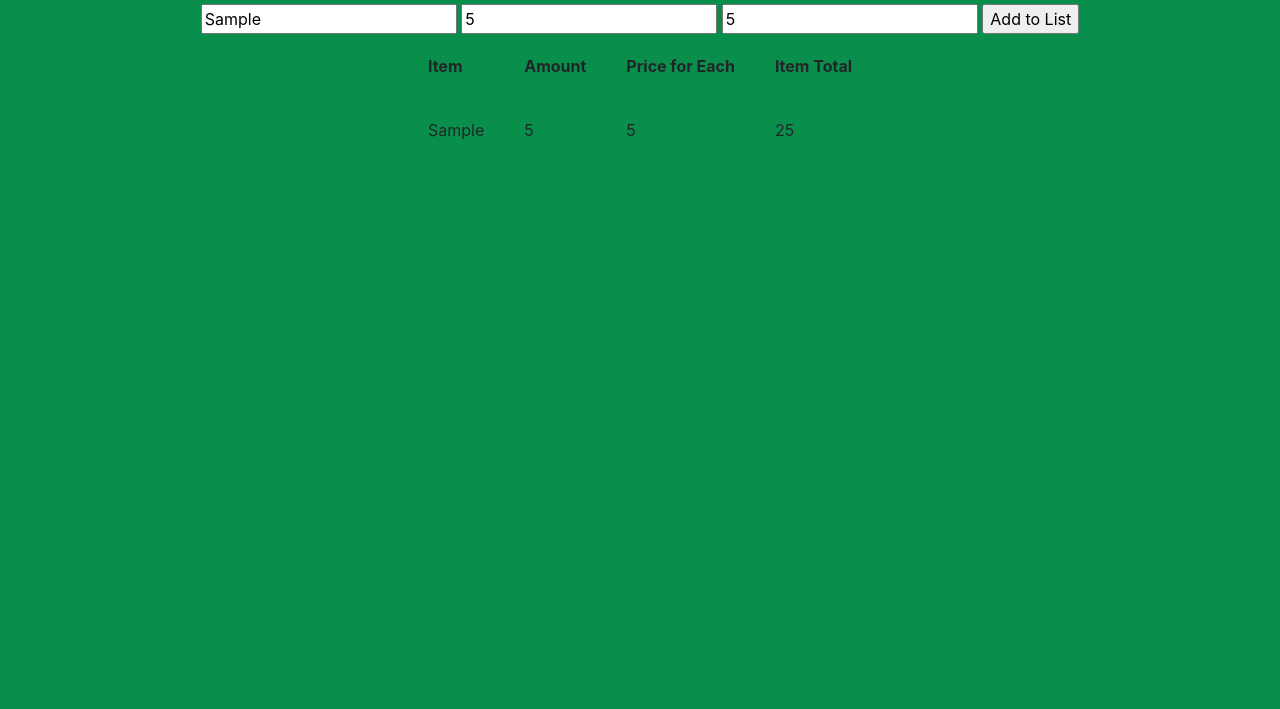
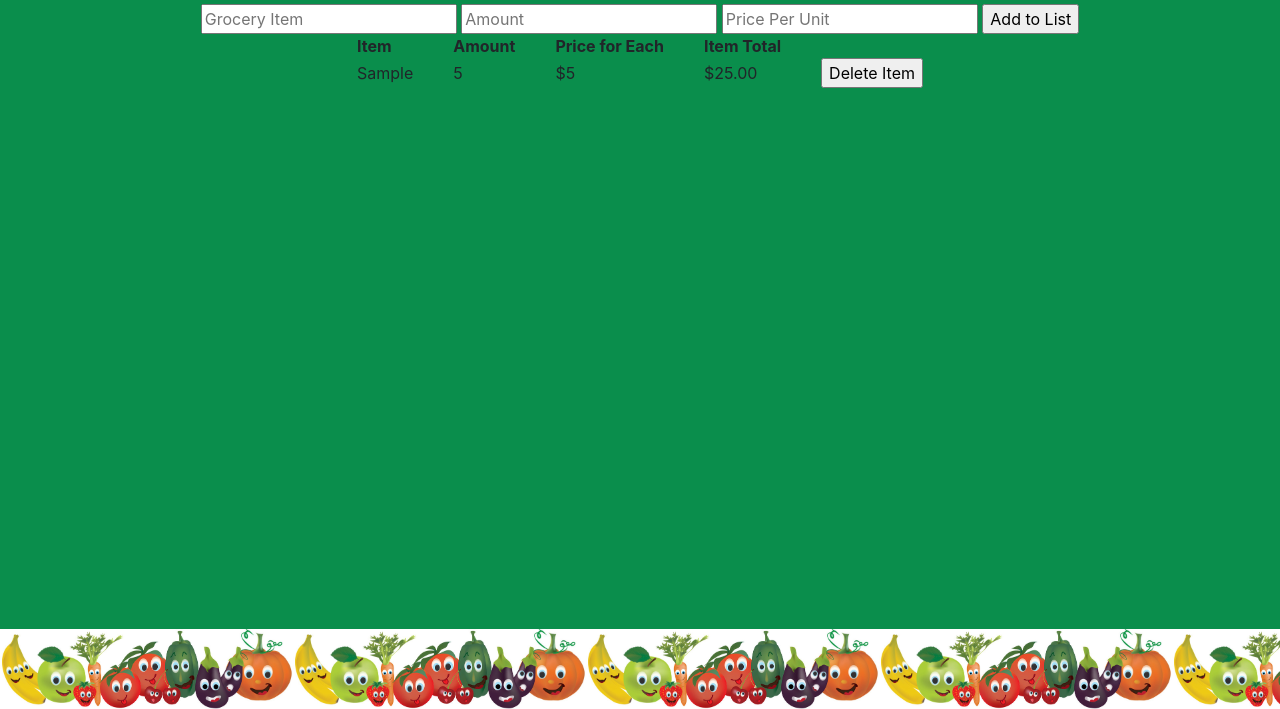
Before and after one commit to mmcfarlin107/GroceryList2, a plain HTML site: page index.html in a window 1280 px wide. Both pictures are taken after typing "Sample", "5", "5" into the empty fields and a click on the button "Add to List". Shown: the part 91-800 px from the top of the page. Drawn offline with nearby package versions, Linux system fonts and the light colour scheme.

Commit message:
Added an image and the delete button

```diff
--- a/index.html
+++ b/index.html
@@ -9,7 +9,8 @@
   <title>Grocery Time</title>
 </head>
 <body>
-  <div class="container-fluid">
+  <div class="container">
+    <div class="footerFix">
   <header class="row justify-content-center">
     <h1> Grocery Time </h1>
   </header>
@@ -18,7 +19,7 @@
       <h2> Enter Groceries and Amount </h2>
     </div>
     <div class="row justify-content-center">
-      <form>
+      <form id="inputForm">
         <input type="input" id="groceryInput" class="col-xs-4" placeholder="Grocery Item">
         <input type="number" id="amountInput" class="col-xs-4" placeholder="Amount">
         <input type="number" id="priceInput" class="col-xs-4" placeholder="Price Per Unit">
@@ -26,7 +27,6 @@
       </form>
     </div>
   </section>
-
   <section class="row justify-content-center">
     <table>
       <thead>
@@ -35,6 +35,7 @@
         <th> Amount </th>
         <th> Price for Each </th>
         <th> Item Total </th>
+        <th></th>
       </tr>
       </thead>
       <tbody id="groceryItems">
@@ -44,7 +45,10 @@
 
   </section>
 </div>
+</div>
 
+<footer>
+</footer>
 
 <script
   src="https://code.jquery.com/jquery-3.2.1.min.js"
--- a/script.js
+++ b/script.js
@@ -1,14 +1,24 @@
 $(document).ready(function(){
+
+
 $('#add').click(function(){
   console.log("clicked");
   var groceryInput = $('#groceryInput').val();
   var amountInput = $('#amountInput').val();
   var priceInput = $('#priceInput').val();
   var itemTotal = amountInput * priceInput;
+
   $('#groceryItems').append("<tr><td>" + groceryInput +
     "</td> <td>" + amountInput +
-    "</td><td>" + priceInput +
-    "</td><td>" + itemTotal + "</td></tr>");
+    "</td><td> $" + priceInput +
+    "</td><td> $" + itemTotal.toFixed(2) +
+    "</td> <td> <button type='button'> Delete Item </button> </td> </tr>");
+
+$('#groceryInput').val('');
+$('#amountInput').val('');
+$('#priceInput').val('');
+
+
 });
 
 
--- a/style.css
+++ b/style.css
@@ -2,6 +2,14 @@ body{
   background-color: rgb(10, 142, 76);
 }
 
+footer{
+  height: 10vh;
+  background-image: url('assets/veggies.jpg');
+  background-size: contain;
+}
+.footerFix{
+  height: 90vh;
+}
 td, th{
-  padding: 20px;
+  padding: 0px 20px;
 }
```
Also changed, not shown: assets/veggies.jpg (added).
